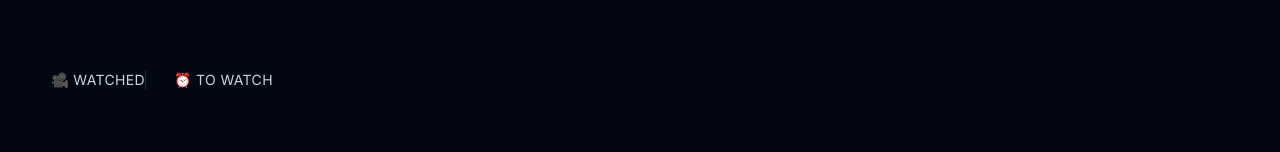
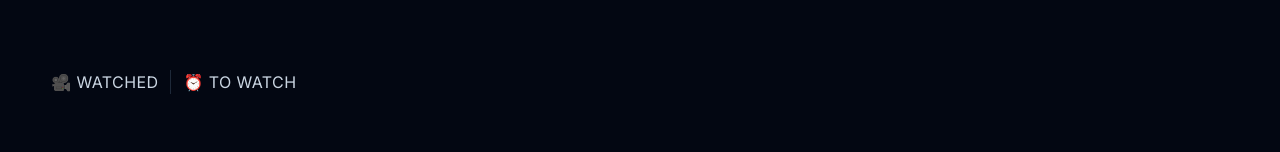
Before and after one commit to michaelgainford/michaelgainford.github.io, a Next.js app: page /projects/movies-database in a window 1280 px wide. Shown: the part 413-565 px from the top of the page. Built offline with nearby package versions, Linux system fonts and the light colour scheme.

Commit message:
Fix Movies mini nav divider.

```diff
--- a/app/projects/movies-database/page.jsx
+++ b/app/projects/movies-database/page.jsx
@@ -24,9 +24,9 @@ export default function PAGE_MOVIES_DATABASE() {
 				  text_colour="text-current"
 				  other_classes="text-xs text-balance text-center leading-5 font-light md:text-sm md:mb-20 xl:pb-12"
 				/>
-				<div className="flex w-full gap-4 mb-8 text-xs lg:text-sm tracking-wide uppercase divide-x divide-gray-800 movies-mini-nav max-sm:justify-center max-sm:mt-8 [&>a]:transition-all [&>a]:duration-300 [&>a]:scroll-smooth xl:mb-16">
-					<a className="hover:underline" href="#watched-movies">🎥 Watched</a>
-					<a className="pl-3 hover:underline" href="#to-watch">⏰ To Watch</a>
+				<div className="flex w-full gap-3 mb-8 text-xs lg:text-base tracking-wide uppercase divide-x divide-gray-800 movies-mini-nav max-sm:justify-center max-sm:mt-8 [&>a]:transition-all [&>a]:duration-300 [&>a]:scroll-smooth [&>a]:hover:underline xl:mb-16">
+					<a className="pr-3" href="#watched-movies">🎥 Watched</a>
+					<a href="#to-watch">⏰ To Watch</a>
 				</div>
 				<MoviesWatched />
 				<MoviesToWatch />
```
